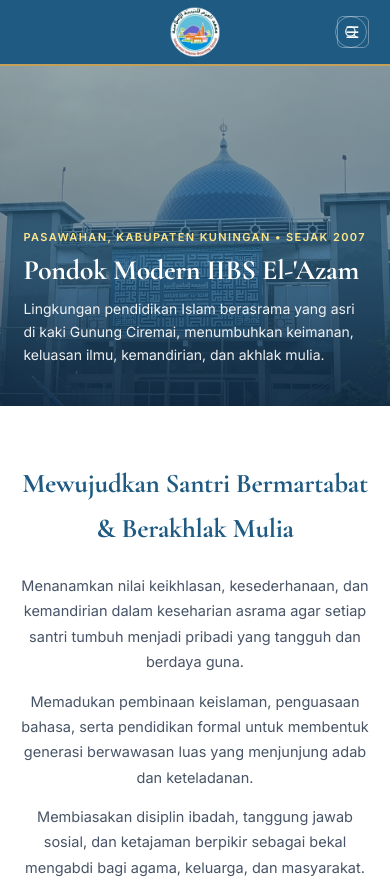
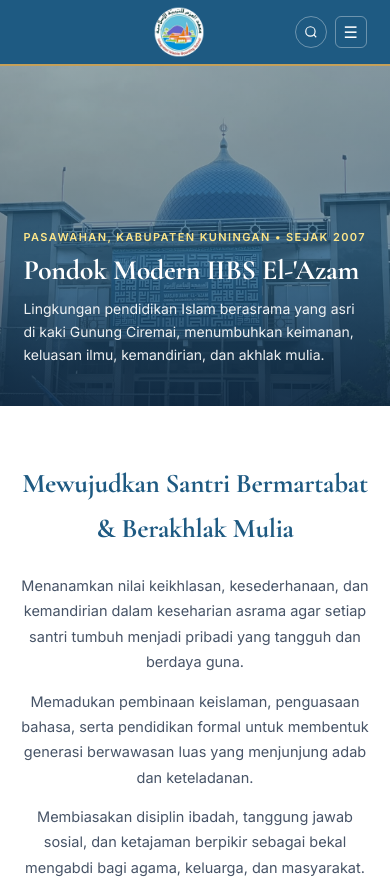
Before and after one commit to cndyamee/iibs-elazam-web, a plain HTML site: page index.html in a window 390 px wide. Shown: the top 883 px of the page. Drawn offline with nearby package versions, Linux system fonts and the light colour scheme.

Commit message:
Perbaiki tata letak grid header mobile agar tidak tumpang tindih

```diff
--- a/index.html
+++ b/index.html
@@ -26,6 +26,7 @@
         body { background-color: var(--white); color: var(--ink-dark); font-size: 13.5px; line-height: 1.65; -webkit-font-smoothing: antialiased; }
         h1, h2, h3, .serif { font-family: 'Cormorant Garamond', serif; letter-spacing: -0.01em; }
 
+        /* Header Utama Biru Falsafah Pondok */
         header {
             background: var(--sky-deep);
             padding: 6px 6%;
@@ -46,6 +47,7 @@
             box-shadow: 0 6px 20px rgba(30, 90, 130, 0.25);
         }
 
+        /* Brand Logo & Transisi Teks saat Scroll */
         .brand {
             display: flex;
             align-items: center;
@@ -125,6 +127,7 @@
             to { opacity: 1; transform: translateY(0); }
         }
 
+        /* Navigasi */
         nav ul { list-style: none; display: flex; align-items: center; gap: 28px; }
         nav ul li { position: relative; }
         nav ul li > a {
@@ -154,6 +157,7 @@
         }
         .icon-search:hover { background: rgba(255, 255, 255, 0.15); }
 
+        /* Kotak Search Melayang */
         .search-popover {
             display: none;
             position: absolute;
@@ -225,6 +229,7 @@
         }
         .menu-toggle:hover { background: rgba(255, 255, 255, 0.15); }
 
+        /* Hero Gambar Ikonik Pondok Bernuansa Biru */
         .hero-iconic {
             position: relative;
             width: 100%;
@@ -292,6 +297,7 @@
             max-width: 600px;
         }
 
+        /* Pernyataan Visi & Pembentukan Santri */
         .vision-statement {
             max-width: 960px;
             margin: 56px auto 24px;
@@ -320,6 +326,7 @@
             line-height: 1.75;
         }
 
+        /* Falsafah Pondok */
         .falsafah-section { max-width: 1180px; margin: 54px auto 48px; padding: 0 4%; }
         .tab-header-line {
             border-bottom: 1.5px solid var(--sky-deep);
@@ -354,6 +361,7 @@
         }
         .btn-editorial:hover { border-color: var(--sky-deep); color: var(--sky-deep); box-shadow: 0 4px 12px rgba(30, 90, 130, 0.12); }
 
+        /* Kanal Informasi Harian */
         .channel-strip-wrap { max-width: 1180px; margin: 48px auto 64px; padding: 0 4%; }
         .channel-strip {
             background-color: var(--sky-tint); border: 1px solid #D6E9F5; border-left: 3px solid var(--sky-deep);
@@ -370,6 +378,7 @@
         .link-minimal.solid { background: var(--sky-deep); color: var(--white); }
         .link-minimal.solid:hover { background: #164463; }
 
+        /* Footer Disamakan Biru Falsafah Pondok */
         footer {
             background: var(--sky-deep);
             color: rgba(255, 255, 255, 0.88); padding: 44px 6% 22px; border-top: 2px solid var(--gold-accent);
@@ -387,26 +396,27 @@
         @media (max-width: 900px) {
             header {
                 position: sticky;
-                justify-content: center;
-            }
-
-            .brand {
-                margin: 0 auto;
+                display: grid;
+                grid-template-columns: 40px 1fr auto;
+                align-items: center;
+                gap: 8px;
             }
 
             .menu-toggle {
                 display: flex;
-                position: absolute;
-                left: 6%;
-                top: 50%;
-                transform: translateY(-50%);
+                grid-column: 1;
+                justify-self: start;
+            }
+
+            .brand {
+                grid-column: 2;
+                justify-self: center;
+                margin: 0;
             }
 
             .header-actions {
-                position: absolute;
-                right: 6%;
-                top: 50%;
-                transform: translateY(-50%);
+                grid-column: 3;
+                justify-self: end;
             }
 
             .search-popover {
```
Also changed, not shown: motto.html (+14 -13 lines), panca-jiwa.html (+14 -13 lines).
